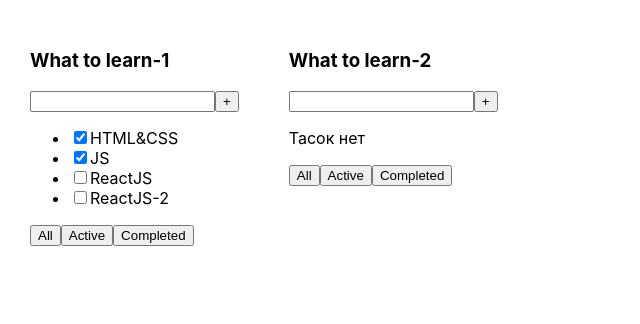
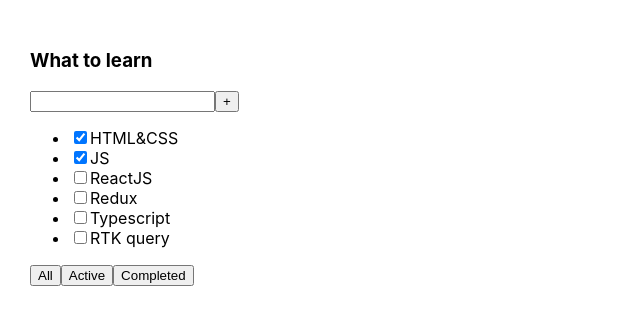
Before and after one commit to RuslanSmap/Todolist, a React (Vite) app: page / in a window 1280 px wide. Shown: the top 324 px of the page, without its empty margins (0-640 px from the left). Built offline with nearby package versions, Linux system fonts and the light colour scheme.

Commit message:
refactor

```diff
--- a/src/App.tsx
+++ b/src/App.tsx
@@ -1,29 +1,27 @@
 import './App.css'
-import {Todolist} from "./components/Todolist.tsx";
+import {Todolist} from './components/Todolist.tsx';
 
+export type TaskType = {
+    id: number,
+    title: string,
+    isDone: boolean,
+}
 
 function App() {
-    const truck1 = "What to learn-1"
-    const truck2 = "What to learn-2"
 
-    const tasks1 = [
+    const tasks: Array<TaskType> = [
         {id: 1, title: 'HTML&CSS', isDone: true},
         {id: 2, title: 'JS', isDone: true},
         {id: 3, title: 'ReactJS', isDone: false},
-        {id: 4, title: 'ReactJS-2', isDone: false},
-    ]
-
-    const tasks2 = [
-        // {id: 1, title: 'Hello world', isDone: true},
-        // {id: 2, title: 'I am Happy', isDone: true},
-        // {id: 3, title: 'Yo', isDone: false},
+        {id: 4, title: 'Redux', isDone: false},
+        {id: 5, title: 'Typescript', isDone: false},
+        {id: 6, title: 'RTK query', isDone: false},
     ]
 
 
     return (
         <div className="app">
-            <Todolist truck = {truck1} tasks={tasks1} />
-            <Todolist truck = {truck2} tasks={tasks2}/>
+            <Todolist title={"What to learn"} tasks={tasks}/>
         </div>
     )
 }
--- a/src/components/Button.tsx
+++ b/src/components/Button.tsx
@@ -1,4 +1,3 @@
-
 type ButtonType = {
     title: string
 };
--- a/src/components/Task.tsx
+++ /dev/null
@@ -1,14 +0,0 @@
-type Props = {
-    title: string,
-    isDone: boolean,
-    id: number
-}
-
-export const Task = ({title, isDone, id}: Props) => {
-    return (
-        <li key={id}>
-            <input type="checkbox" checked={isDone}/>
-            <span>{title}</span>
-        </li>
-    );
-};
--- a/src/components/Todolist.tsx
+++ b/src/components/Todolist.tsx
@@ -1,41 +1,17 @@
-import {Task} from "./Task.tsx";
-import {Button} from "./Button.tsx";
+import {Button} from './Button.tsx';
+import {TaskType} from '../App.tsx';
 
 export type TodolistProps = {
-    truck: string,
-    // task: Array<TaskType>
-    tasks: TaskProps[]
+    title: string,
+    tasks: TaskType[]
 }
 
-export type TaskProps = {
-    id: number,
-    title: string,
-    isDone: boolean
-}
 
-function quote(fighter) {
-    if (fighter === "George Saint Pierre") {
-        console.log("I am not impressed by your performance.");
-    }
-    if (fighter === "Conor McGregor") {
-        console.log("I'd like to take this chance to apologize.. To absolutely NOBODY!")
-    }
-}
-
-quote("Conor McGregor")
-
-export const Todolist = ({truck, tasks}: TodolistProps) => {
-
-    const mappedTasks = tasks.map((el, index) => {
-        // debugger
-        return (
-            <Task id={el.id} title={el.title} isDone={el.isDone}/>
-        )
-    })
+export const Todolist = ({title, tasks}: TodolistProps) => {
 
     return (
         <div>
-            <h3>{truck}</h3>
+            <h3>{title}</h3>
             <div>
                 <input/>
                 <button>+</button>
@@ -44,7 +20,10 @@ export const Todolist = ({truck, tasks}: TodolistProps) => {
                 <p>Тасок нет</p>
             ) : (
                 <ul>
-                    {mappedTasks}
+                    {tasks.map((task,) => {
+                        return <li key={task.id}><input type="checkbox" checked={task.isDone}/><span>{task.title}</span>
+                        </li>
+                    })}
                 </ul>
             )}
             <div>
```
